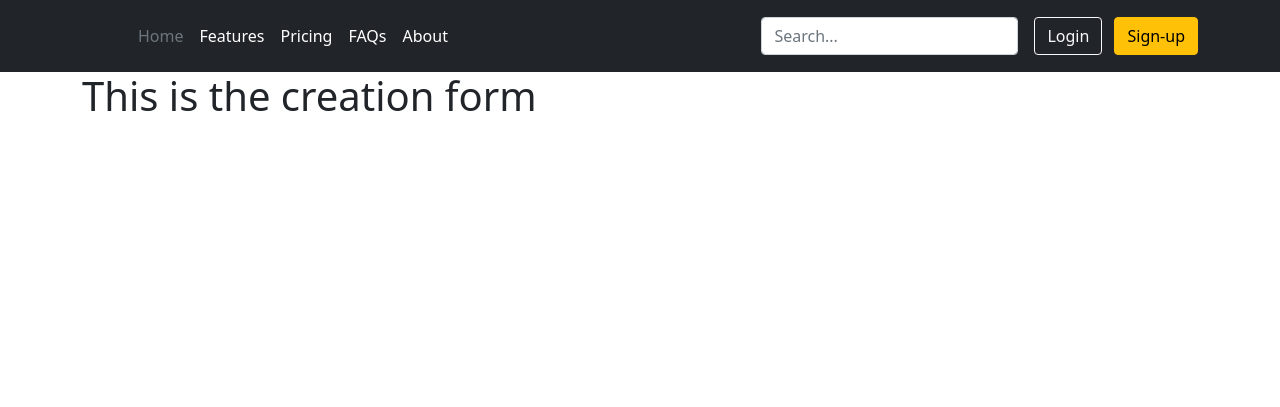
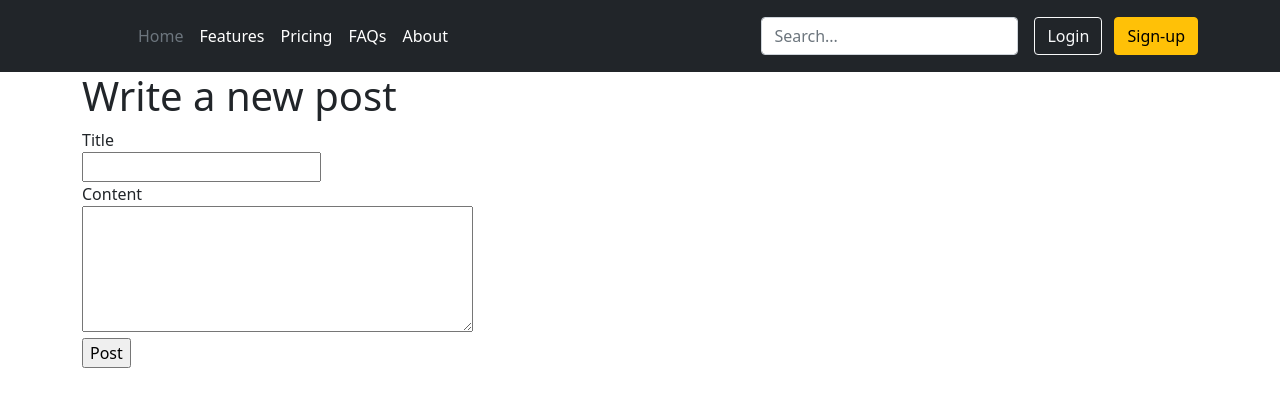
Before and after one commit to nt-95/projet-w2-php-natif, a PHP site: page /create in a window 1280 px wide. Shown: the top 407 px of the page. Run offline with PHP 8.4, Linux system fonts and the light colour scheme; data that the repository does not hold is empty.

Commit message:
feat: added post creation form

```diff
--- a/app/src/Views/Frontend/create.php
+++ b/app/src/Views/Frontend/create.php
@@ -6,4 +6,11 @@
 
 ?>
 
-<h1>This is the creation form</h1>
+<h1>Write a new post</h1>
+<form>
+    <label for="title">Title</label><br>
+    <input type="text" id="title" name="title"><br>
+    <label for="content">Content</label><br>
+    <textarea name="content" cols="40" rows="5"></textarea><br>
+     <input type="submit" value="Post">
+</form>
```
